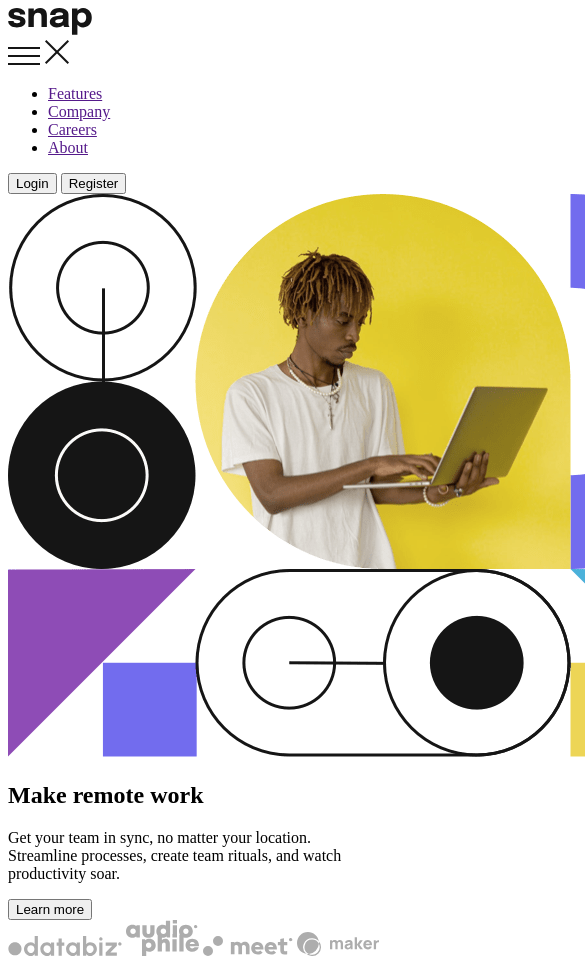
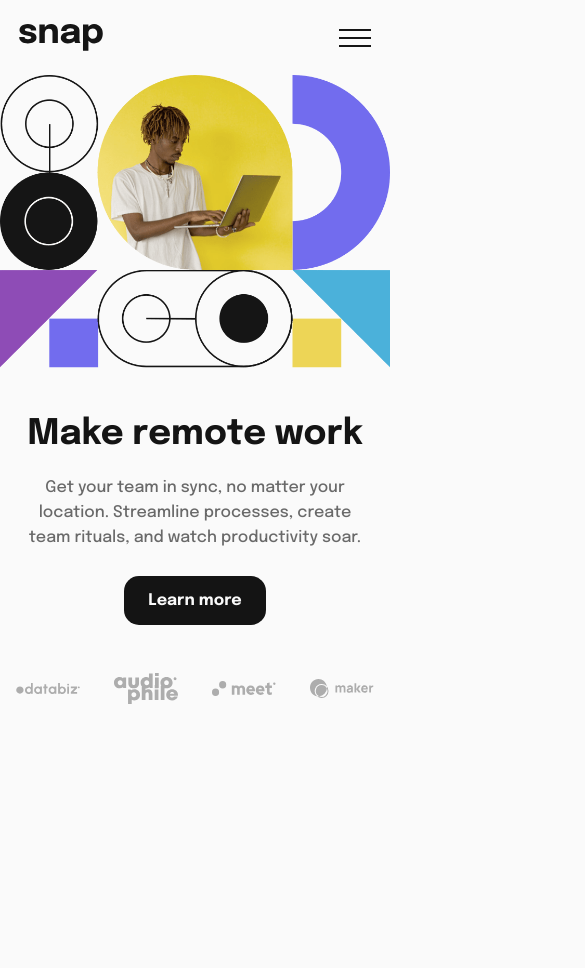
Before and after one commit to himanshukainthola/intro-section-with-dropdown-navigation-main, a plain HTML site: page index.html in a window 390 px wide. Shown: the top 968 px of the page, 585 px wide, since content can reach past the window. After the commit the page ends 844 px from the top, so only its background shows below. Drawn offline with Linux system fonts and the light colour scheme.

Commit message:
commit 2

```diff
--- a/index.html
+++ b/index.html
@@ -4,59 +4,64 @@
 <head>
   <meta charset="UTF-8">
   <meta name="viewport" content="width=device-width, initial-scale=1.0">
-  <!-- displays site properly based on user's device -->
 
   <link rel="icon" type="image/png" sizes="32x32" href="./images/favicon-32x32.png">
-
+  <link rel="preconnect" href="https://fonts.googleapis.com">
+  <link rel="preconnect" href="https://fonts.gstatic.com" crossorigin>
+  <link href="https://fonts.googleapis.com/css2?family=Epilogue:wght@500;700&display=swap" rel="stylesheet">
+  <link rel="stylesheet" href="style.css">
   <title>Frontend Mentor | Intro section with dropdown navigation</title>
 
 </head>
 
-<body>
-  <header>
-
-    <img src="images/logo.svg" alt="" class="navbar__logo">
+<body class="body">
+  <header class="navbar">
+    <img src="images/logo.svg" alt="Snap logo" class="logo">
     <div class="navbar__icons">
-      <img src="images/icon-menu.svg" alt="open Menu">
-      <img src="images/icon-close-menu.svg" alt="">
+      <img src="images/icon-menu.svg" alt="menu icon" class="open-menu " id="menu-btn">
+      <img src="images/icon-close-menu.svg" alt="close icon" class="close-menu hide " id="close-btn">
     </div>
-    <nav class="navbar__menu">
-      <ul class="navbar__menu__links">
-        <li><a href=""> Features</a></li>
-        <li><a href="">Company</a></li>
-        <li><a href="">Careers</a></li>
-        <li><a href="">About</a></li>
+    <nav class="navbar__menu" id="menu" data-visible="false">
+      <ul class="navbar__menu--list">
+        <li class="navbar__menu--links dropdown" data-dropdown>
+          <a href="#" class="dropdown--link" data-dropdown-button>Features <img src="images/icon-arrow-down.svg"></a>
+          <div class="dropdown-menu">
+            dropdown content
+          </div>
+        </li>
+        <li class="navbar__menu--links dropdown">
+          <a href="#" class="dropdown--link" data-dropdown-button><span>Company</span> <img
+              src="images/icon-arrow-down.svg"></a>
+        </li>
+        <li class="navbar__menu--links"><a href="#">Careers</a></li>
+        <li class="navbar__menu--links"><a href="#">About</a></li>
       </ul>
-      <div class="navbar__menu__btn">
-        <button class="login--btn">Login</button>
-        <button class="register--btn">Register</button>
+      <div class="navbar__btns">
+        <button type="button" class=" btn login-btn">Login</button>
+        <button type="button" class="btn register-btn">Register</button>
       </div>
     </nav>
-
   </header>
-  <main class="main__container">
+  <Main class="hero">
     <picture>
-      <source srcset="images/image-hero-desktop.png" media="(min-width: 465px)">
-      <img src="images/image-hero-mobile.png" alt="">
+      <source srcset="images/image-hero-desktop.png" media="(min-width: 768px)">
+      <img src="images/image-hero-mobile.png" alt="hero image">
     </picture>
-    <section class="text-container">
-      <h1>Make remote work</h1>
-      <p>
-        Get your team in sync, no matter your location. Streamline processes,
-        create team rituals, and watch productivity soar.
-      </p>
-      <button>
-        Learn more
-      </button>
-      <div class="clients">
-        <img src="images/client-databiz.svg" alt="">
-        <img src="images/client-audiophile.svg" alt="">
-        <img src="images/client-meet.svg" alt="">
-        <img src="images/client-maker.svg" alt="">
+    <section class="hero__content">
+      <h1 class="hero__heading">Make remote work</h1>
+      <p class="hero__text">Get your team in sync, no matter your location. Streamline processes, create team rituals,
+        and watch
+        productivity soar.</p>
+      <a href="#" class="hero__btn">Learn more</a>
+      <div class="hero__clients">
+        <img src="images/client-databiz.svg" alt="client-databiz">
+        <img src="images/client-audiophile.svg" alt="client-audiophile">
+        <img src="images/client-meet.svg" alt="client-meet">
+        <img src="images/client-maker.svg" alt="client-maker">
       </div>
     </section>
-  </main>
-
+  </Main>
+  <script src="script.js"></script>
 </body>
 
 </html>
--- /dev/null
+++ b/script.js
@@ -0,0 +1,39 @@
+const navIcons = document.querySelector('.navbar__icons');
+const navMenu = document.querySelector('#menu');
+const body = document.querySelector('body');
+const menuBtn = document.querySelector('#menu-btn');
+const closeBtn = document.querySelector('#close-btn');
+navIcons.addEventListener('click', () => {
+    const visibilty = navMenu.getAttribute('data-visible');
+
+    if (visibilty === "false") {
+        navMenu.setAttribute('data-visible', 'true');
+        menuBtn.classList.toggle("hide");
+        closeBtn.classList.toggle("hide");
+        body.classList.add('show');
+    } else {
+        navMenu.setAttribute('data-visible', 'false');
+        menuBtn.classList.toggle("hide");
+        closeBtn.classList.toggle("hide");
+        body.classList.remove('show');
+    }
+});
+
+
+//! dropdown funtionality //
+
+document.addEventListener("click", e => {
+    const isDropdownButton = e.target.matches("[data-dropdown-button]")
+    if (!isDropdownButton && e.target.closest("[data-dropdown]") != null) return
+
+    let currentDropdown
+    if (isDropdownButton) {
+        currentDropdown = e.target.closest("[data-dropdown]")
+        currentDropdown.classList.toggle("active")
+    }
+
+    document.querySelectorAll("[data-dropdown].active").forEach(dropdown => {
+        if (dropdown === currentDropdown) return
+        dropdown.classList.remove("active")
+    })
+})
--- /dev/null
+++ b/style.css
@@ -0,0 +1,317 @@
+:root {
+  --clr-Almost-White: hsl(0, 0%, 98%);
+  --clr-Medium-Gray: hsl(0, 0%, 41%);
+  --clr-Almost-Black: hsl(0, 0%, 8%);
+  --ff--primary: 'Epilogue', sans-serif;
+  --fw-medium: 500;
+  --fw-semi-bold: 700;
+  --fs: 1.125rem;
+}
+
+/*!----Reset---- */
+y
+
+/* 1. Use a more-intuitive box-sizing model. */
+*,
+*::before,
+*::after {
+  box-sizing: border-box;
+}
+
+/*
+    2. Remove default margin
+  */
+* {
+  padding: 0;
+  margin: 0;
+  text-decoration: none;
+  list-style: none;
+}
+
+/*
+    3. Allow percentage-based heights in the application
+  */
+html,
+body {
+  height: 100%;
+}
+
+/*
+    Typographic tweaks!
+    4. Add accessible line-height
+    5. Improve text rendering
+  */
+body {
+  -webkit-font-smoothing: antialiased;
+}
+
+/*
+    6. Improve media defaults
+  */
+img,
+picture,
+video,
+canvas,
+svg {
+  display: block;
+  max-width: 100%;
+}
+
+/*
+    7. Remove built-in form typography styles
+  */
+input,
+button,
+textarea,
+select {
+  font: inherit;
+}
+
+/*
+    8. Avoid text overflows
+  */
+p,
+h1,
+h2,
+h3,
+h4,
+h5,
+h6 {
+  overflow-wrap: break-word;
+}
+
+/*
+    9. Create a root stacking context
+  */
+#root,
+#__next {
+  isolation: isolate;
+}
+
+body {
+  height: 100vh;
+  background-color: var(--clr-Almost-White);
+  font-size: var(--fs);
+  font-family: var(--ff--primary);
+  font-weight: var(--fw-medium);
+  color: var(--clr-Medium-Gray);
+  overflow-x: hidden;
+}
+
+/*! Utility class */
+.hide {
+  display: none;
+}
+
+.btn {
+  color: var(--clr-Medium-Gray);
+  font-size: .9rem;
+  padding: .7rem 1rem;
+  border-radius: 12px;
+  background: var(--clr-Almost-White);
+  border: 2px solid var(--clr-Medium-Gray);
+}
+
+
+
+
+.navbar {
+  padding: 1.5rem 1.2rem;
+  display: flex;
+  align-items: center;
+  position: relative;
+}
+
+.navbar__icons {
+  display: none;
+  z-index: 2000;
+  height: fit-content;
+}
+
+.navbar__menu {
+  display: flex;
+  width: 100vw;
+  justify-content: space-between;
+  align-items: center;
+  margin-left: 3rem;
+}
+
+.navbar__menu--list {
+  display: flex;
+  gap: 1rem;
+}
+
+.navbar__menu--links>a {
+  display: flex;
+  align-items: center;
+  gap: 1rem;
+  color: var(--clr-Medium-Gray);
+  font-size: .9rem;
+}
+
+.dropdown {
+  position: relative;
+}
+
+.dropdown-menu {
+  position: absolute;
+  left: 0;
+  top: calc(100% + 1.5rem);
+  background-color: var(--clr-Almost-White);
+  padding: 1rem;
+  border-radius: 10px;
+  box-shadow: 0 2px 25px rgba(0, 0, 0, .4);
+  opacity: 0;
+  pointer-events: none;
+  transform: translateY(-10px);
+  transition: opacity 150ms ease-in-out, transform 150ms ease-in-out;
+}
+
+.dropdown.active>a+.dropdown-menu {
+  opacity: 1;
+  transform: translateY(0);
+  pointer-events: auto;
+}
+
+
+.navbar__btns {
+  display: flex;
+  gap: 1.8rem;
+}
+
+.login-btn {
+  border: none;
+}
+
+
+.navbar__menu--links>a:hover,
+.navbar__menu--links>a:active,
+.btn:hover {
+  cursor: pointer;
+  color: var(--clr-Almost-Black);
+}
+
+.register-btn:hover {
+  border: 2px solid var(--clr-Almost-Black)
+}
+
+
+@media (max-width: 700px) {
+
+  .navbar__icons {
+    display: block;
+  }
+
+  .navbar {
+    justify-content: space-between;
+  }
+
+  .navbar__menu {
+    background: var(--clr-Almost-White);
+    position: fixed;
+    flex-direction: column;
+    z-index: 1000;
+    inset: 0 0 0 35%;
+    list-style: none;
+    padding: min(15rem, 10vh) 1.5rem;
+    margin: 0;
+    gap: 2.5rem;
+    flex-direction: column;
+    justify-content: initial;
+    align-items: initial;
+    transform: translateX(100%);
+    transition: transform 200ms ease-in-out;
+
+  }
+
+  .navbar__menu[data-visible="true"] {
+    transform: translateX(0);
+  }
+
+  body.show::before {
+    content: "";
+    position: fixed;
+    width: 100%;
+    height: 100%;
+    top: 0;
+    left: 0;
+    bottom: 0;
+    right: 0;
+    background-color: var(--clr-Almost-Black);
+    opacity: .75;
+    transition: transform 200ms ease-in-out;
+  }
+
+  .navbar__menu--list {
+    flex-direction: column;
+    gap: 1.5rem;
+  }
+
+  .navbar__menu--links>a {
+    font-size: 1.05rem;
+  }
+
+  .navbar__btns {
+    display: flex;
+    flex-direction: column;
+    justify-content: center;
+    align-items: start;
+    gap: .5rem;
+  }
+
+  .btn {
+    width: 53vw;
+  }
+
+}
+
+.hero {
+  text-align: center;
+  display: flex;
+  flex-direction: column;
+  gap: 3rem;
+}
+
+.hero__content {
+  padding-inline: 1rem;
+}
+
+.hero__heading {
+  font-size: 2.2rem;
+  font-weight: bolder;
+  color: var(--clr-Almost-Black);
+  margin-bottom: 1.5rem;
+}
+
+.hero__text {
+  font-size: 1rem;
+  line-height: 1.55rem;
+  margin-bottom: 2.5rem;
+}
+
+.hero__btn {
+  font-size: 1rem;
+  font-weight: var(--fw-semi-bold);
+  color: var(--clr-Almost-White);
+  padding: 1rem 1.5rem;
+  background: var(--clr-Almost-Black);
+  border-radius: 15px;
+}
+
+.hero__btn:hover {
+  background: var(--clr-Almost-White);
+  color: var(--clr-Almost-Black);
+  font-weight: bold;
+  border: 1px solid black;
+}
+
+.hero__clients {
+  margin-top: 4rem;
+  display: flex;
+  justify-content: space-between;
+  align-items: center;
+}
+
+.hero__clients img {
+  width: 18%;
+}
```
